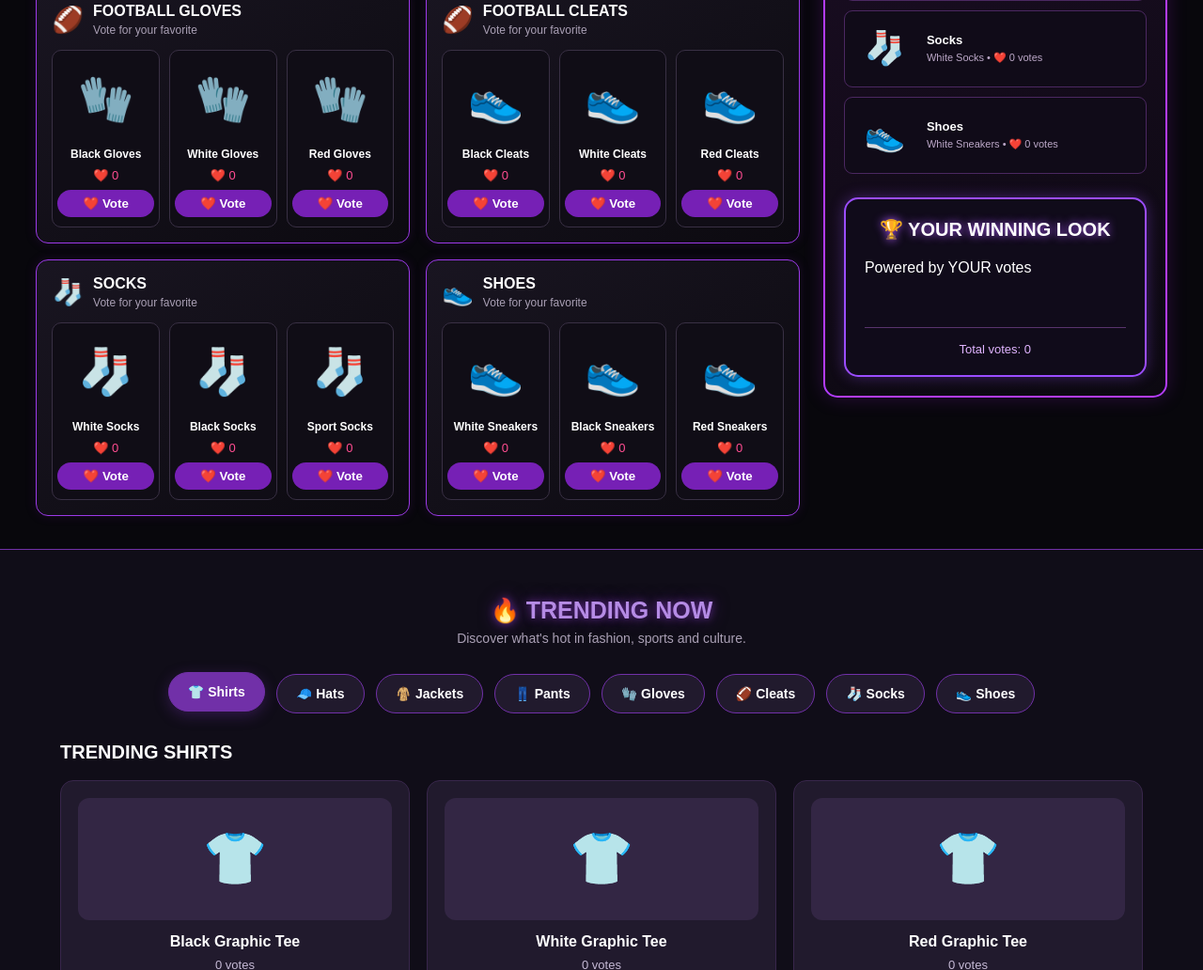
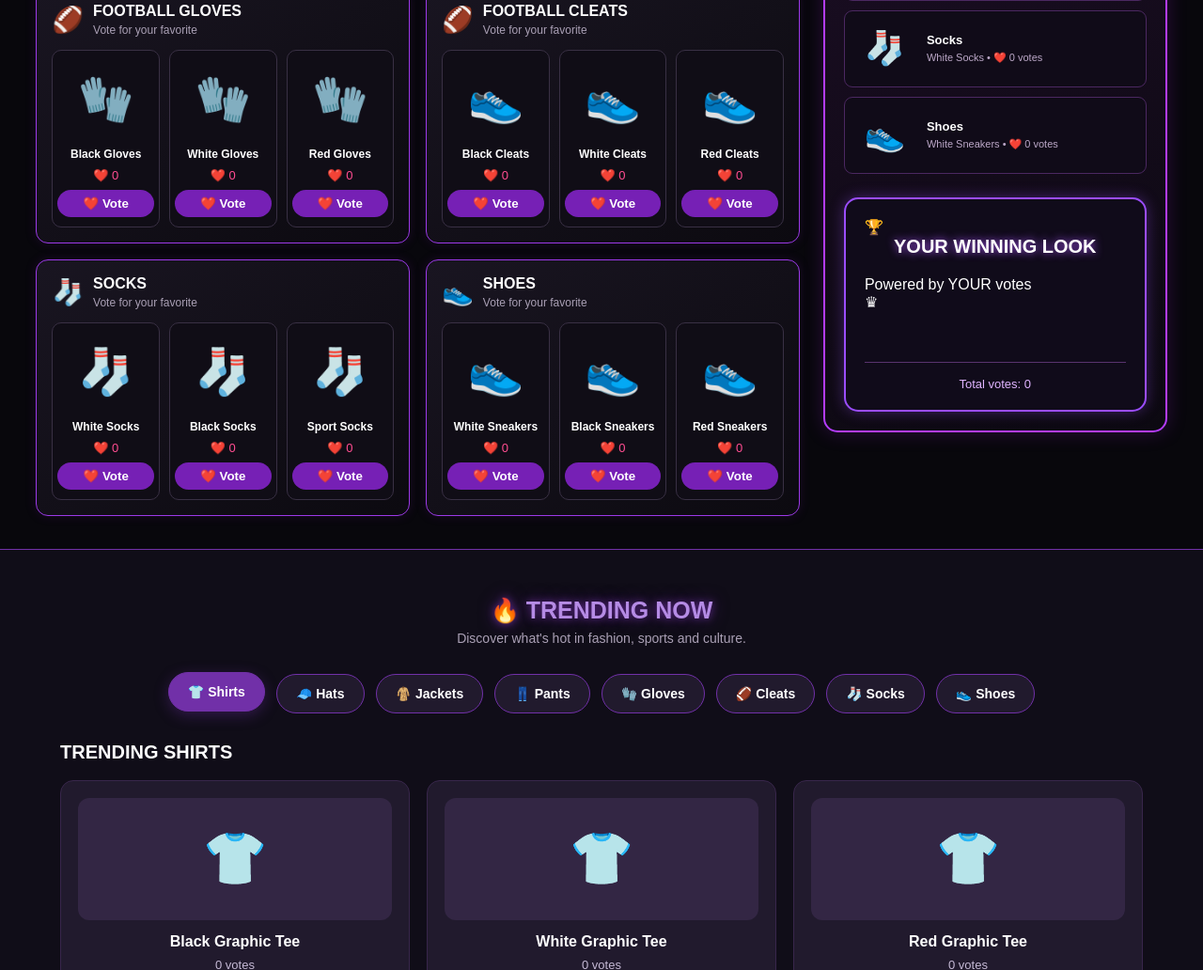
Before and after one commit to dontedb/OwlPicv1, a plain HTML site: page index.html in a window 1280 px wide. Shown: the part 2109-3141 px from the top of the page at 94% size. Drawn offline with nearby package versions, Linux system fonts and the light colour scheme; no server answers.

Commit message:
Refactor winning look section in index.html

```diff
--- a/index.html
+++ b/index.html
@@ -112,8 +112,15 @@
 
         <div class="outfit-preview">
            <div class="winning-look-heading">
-    <h2>🏆 YOUR WINNING LOOK</h2>
-    <p>Powered by <span>YOUR votes</span></p>
+   <div class="outfit-preview-heading">
+    <span class="outfit-trophy">🏆</span>
+
+    <div>
+        <h2>YOUR WINNING LOOK</h2>
+        <p>Powered by <span>YOUR votes</span></p>
+    </div>
+
+    <span class="outfit-crown">♛</span>
 </div>
 
 <div id="outfit-preview-items" class="outfit-grid">
```
